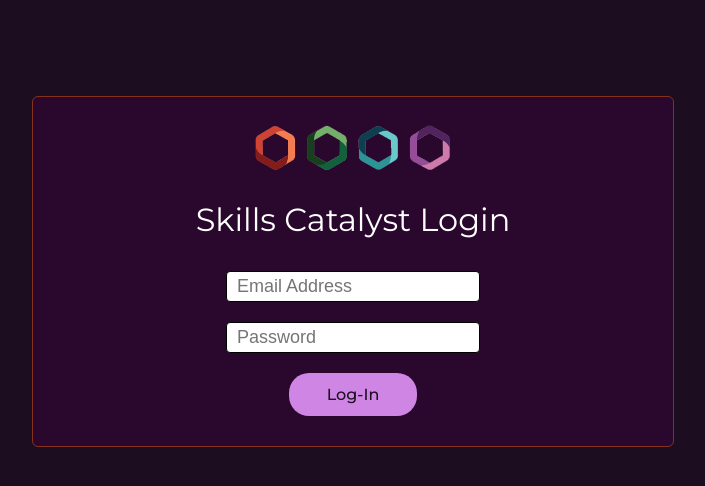
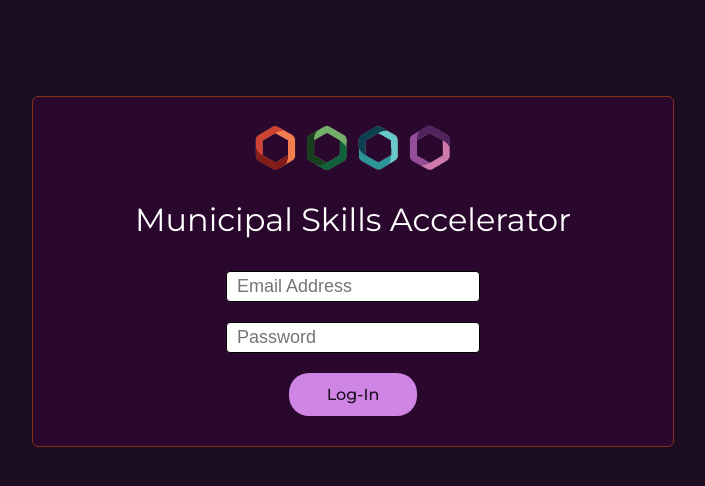
Before and after one commit to jgraykeyin/microlearning, a plain HTML site: page login.html in a window 1280 px wide. Shown: the whole page, without its empty margins (287-992 px from the left). Drawn offline with Linux system fonts and the light colour scheme.

Commit message:
Changed the title

```diff
--- a/login.html
+++ b/login.html
@@ -14,7 +14,7 @@
 
     <div id="main-container">
         <img src="images/skills_logo_transparent.png" id="image-logo">
-        <h1>Skills Catalyst Login</h1>
+        <h1>Municipal Skills Accelerator</h1>
         <div class="user-input">
             <input type="text" id="login-user" placeholder="Email Address">
         </div>
```
